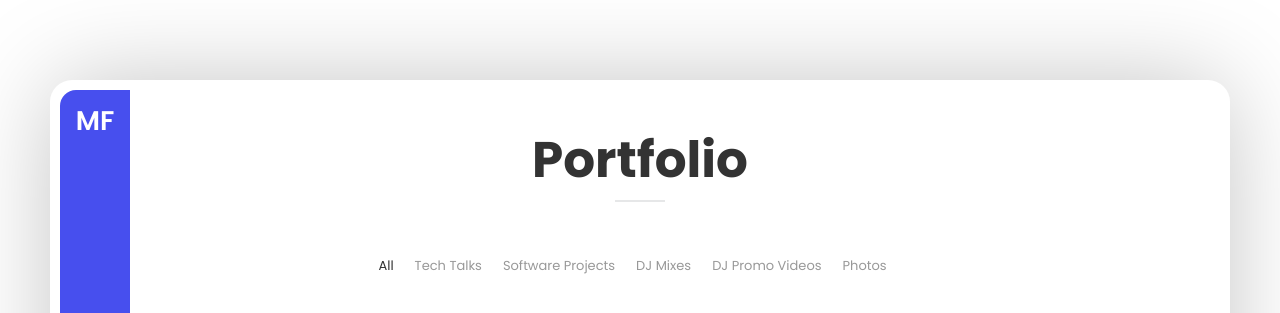
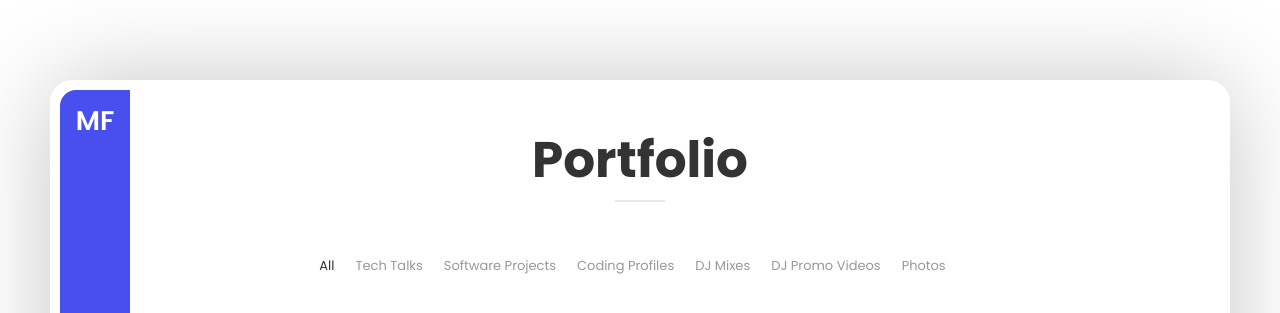
Before and after one commit to marisoljimenafigueroa/marisoljimenafigueroa.github.io, a plain HTML site: page portfolio.html in a window 1280 px wide. Shown: the top 313 px of the page. Drawn offline with Linux system fonts and the light colour scheme.

Commit message:
Update portfolio.html

```diff
--- a/portfolio.html
+++ b/portfolio.html
@@ -248,11 +248,9 @@
                             <a class="filter btn btn-sm btn-link" data-group="category_direct-url">Software Projects</a>
                           </li>
 
-                          <!--
                           <li>
-                            <a class="filter btn btn-sm btn-link" data-group="category_image">Image</a>
+                            <a class="filter btn btn-sm btn-link" data-group="category_image">Coding Profiles</a>
                           </li>
-                          -->
 
                           <li>
                             <a class="filter btn btn-sm btn-link" data-group="category_soundcloud">DJ Mixes</a>
```
